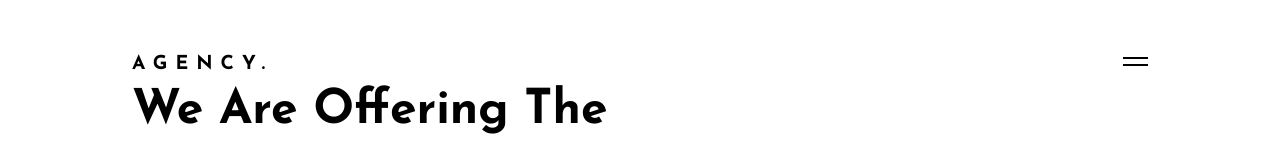
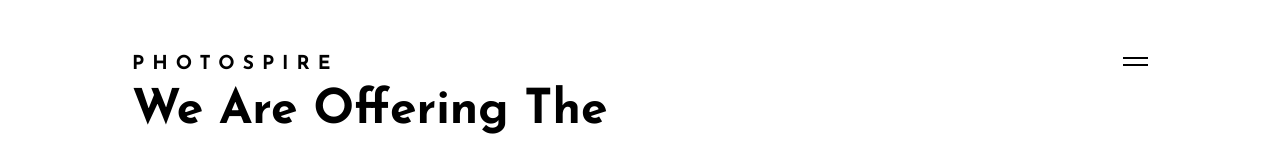
Before and after one commit to hrshainik/photospire, a React (Create React App) app: page / in a window 1280 px wide. Shown: the top 147 px of the page. Built offline with nearby package versions, Linux system fonts and the light colour scheme.

Commit message:
change logo name

```diff
--- a/src/components/Header.jsx
+++ b/src/components/Header.jsx
@@ -7,7 +7,7 @@ const Header = () => {
       <div className="container">
         <div className="row v-center space-between">
           <div className="logo">
-            <Link to="/">AGENCY.</Link>
+            <Link to="/">PHOTOSPIRE</Link>
           </div>
           <div className="nav">
             <span></span>
```
